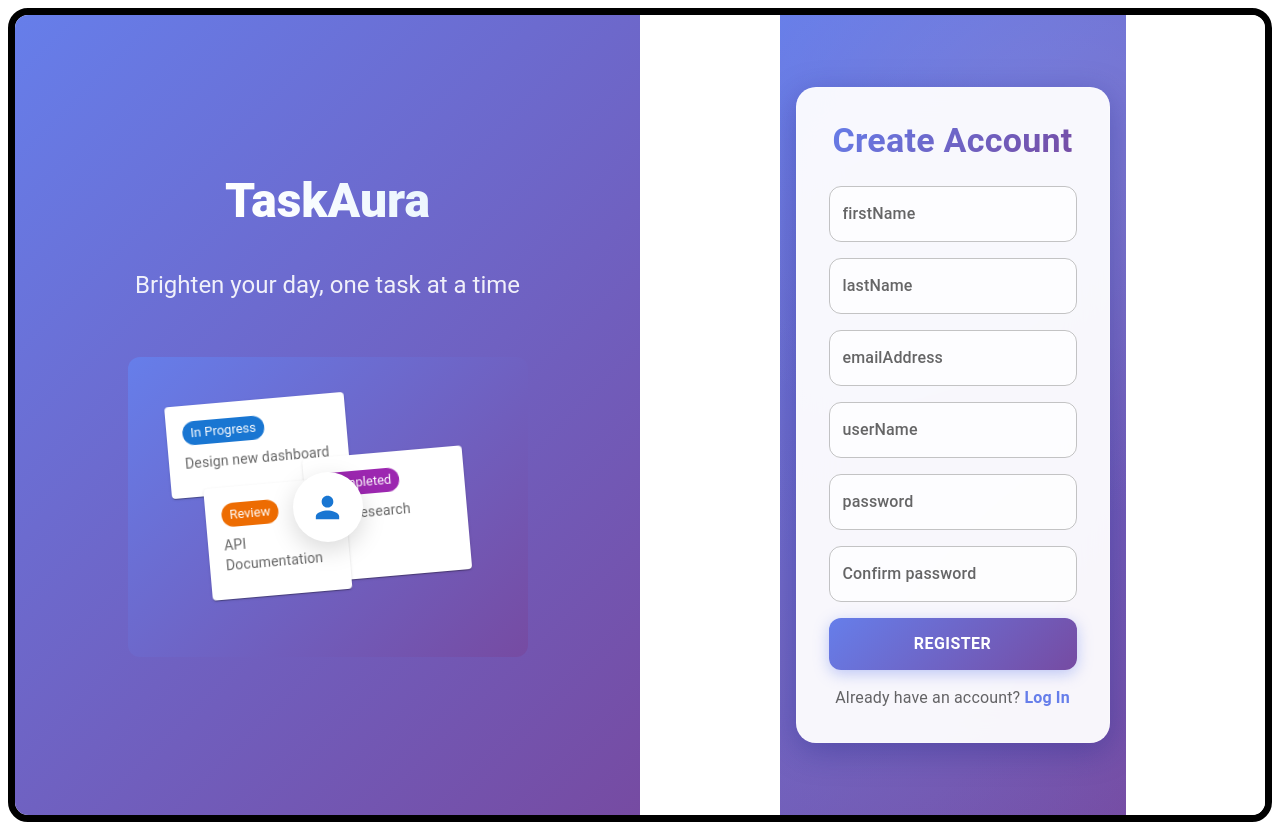
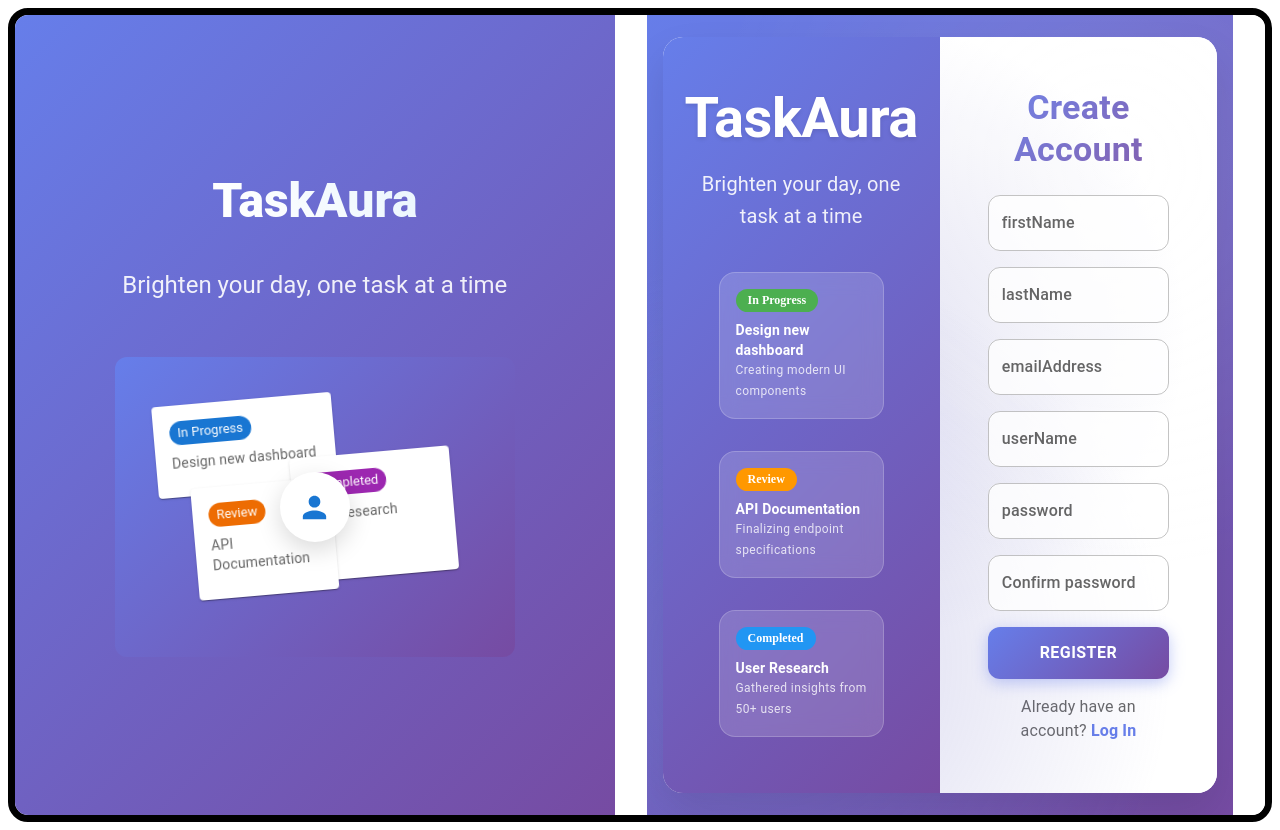
Before and after one commit to lucydavid003/Tasky-frontend, a React (Vite) app: page /register in a window 1280 px wide. Built offline with nearby package versions, Linux system fonts and the light colour scheme.

Commit message:
added changes to my register.tsx

```diff
--- a/src/Pages/Register.tsx
+++ b/src/Pages/Register.tsx
@@ -6,14 +6,15 @@ import {
   Typography,
   Link as MuiLink,
   Stack,
+  Paper,
 } from "@mui/material";
 import { Link, useNavigate } from "react-router-dom";
 import { useMutation } from "@tanstack/react-query";
 import axios from "axios";
 import { useState } from "react";
 import axiosInstance from "../api/axios";
-import { styled } from "@mui/material/styles";
-
+import { styled, useTheme } from "@mui/material/styles";
+import useMediaQuery from "@mui/material/useMediaQuery";
 
 const GradientBackground = styled(Box)(() => ({
   background: "linear-gradient(135deg, #667eea 0%, #764ba2 100%)",
@@ -25,7 +26,7 @@ const GradientBackground = styled(Box)(() => ({
   position: "relative",
   overflow: "hidden",
   "&::before": {
-    content: '""',
+    content: `''`,
     position: "absolute",
     top: 0,
     left: 0,
@@ -40,20 +41,40 @@ const GradientBackground = styled(Box)(() => ({
   },
 }));
 
-
-const StyledContainer = styled(Box)(() => ({
+const MainContainer = styled(Box)(() => ({
+  display: "flex",
+  maxWidth: "1200px",
   width: "100%",
-  maxWidth: 400,
-  padding: "32px",
-  backgroundColor: "rgba(255, 255, 255, 0.95)",
-  backdropFilter: "blur(20px)",
   borderRadius: "20px",
-  boxShadow: "0 8px 32px 0 rgba(31, 38, 135, 0.37)",
-  border: "1px solid rgba(255, 255, 255, 0.18)",
-  position: "relative",
-  zIndex: 1,
+  overflow: "hidden",
+  boxShadow: "0 20px 40px rgba(0, 0, 0, 0.1)",
+  backgroundColor: "white",
+  minHeight: "600px",
 }));
 
+const LeftSection = styled(Box)(() => ({
+  flex: 1,
+  background: "linear-gradient(135deg, #667eea 0%, #764ba2 100%)",
+  padding: "48px",
+  display: "flex",
+  flexDirection: "column",
+  justifyContent: "center",
+  alignItems: "center",
+  color: "white",
+  position: "relative",
+  overflow: "hidden",
+}));
+
+const RightSection = styled(Paper)(() => ({
+  flex: 1,
+  padding: "48px",
+  display: "flex",
+  flexDirection: "column",
+  justifyContent: "center",
+  backgroundColor: "white",
+  borderRadius: 0,
+  boxShadow: "none",
+}));
 
 const StyledTextField = styled(TextField)(() => ({
   "& .MuiOutlinedInput-root": {
@@ -83,7 +104,6 @@ const StyledTextField = styled(TextField)(() => ({
   },
 }));
 
-
 const StyledButton = styled(Button)(() => ({
   borderRadius: "12px",
   padding: "12px 24px",
@@ -105,12 +125,43 @@ const StyledButton = styled(Button)(() => ({
   },
 }));
 
-
 const StyledAlert = styled(Alert)(() => ({
   borderRadius: "12px",
   "& .MuiAlert-icon": {
     alignItems: "center",
   },
+}));
+
+const TaskCard = styled(Box)(() => ({
+  backgroundColor: "rgba(255, 255, 255, 0.15)",
+  backdropFilter: "blur(10px)",
+  borderRadius: "16px",
+  padding: "16px",
+  margin: "8px",
+  border: "1px solid rgba(255, 255, 255, 0.2)",
+  transition: "all 0.3s ease",
+  "&:hover": {
+    transform: "translateY(-4px)",
+    backgroundColor: "rgba(255, 255, 255, 0.2)",
+  },
+}));
+
+const StatusChip = styled(Box)<{ status: string }>(({ status }) => ({
+  display: "inline-block",
+  padding: "4px 12px",
+  borderRadius: "20px",
+  fontSize: "12px",
+  fontWeight: 600,
+  backgroundColor:
+    status === "progress"
+      ? "#4CAF50"
+      : status === "review"
+      ? "#FF9800"
+      : status === "completed"
+      ? "#2196F3"
+      : "#9C27B0",
+  color: "white",
+  marginBottom: "8px",
 }));
 
 interface User {
@@ -122,7 +173,6 @@ interface User {
 }
 
 function Register() {
-
   const [firstName, setFirstName] = useState("");
   const [lastName, setLastName] = useState("");
   const [userName, setUserName] = useState("");
@@ -132,6 +182,8 @@ function Register() {
   const [formError, setFormError] = useState("");
   const navigate = useNavigate();
 
+  const theme = useTheme();
+  const isMdDown = useMediaQuery(theme.breakpoints.down("md"));
 
   const { isPending, mutate } = useMutation({
     mutationKey: ["register-user"],
@@ -148,10 +200,9 @@ function Register() {
     },
     onSuccess: () => {
       navigate("/login");
-    }
+    },
   });
 
-  // Your original handleSignUp function - unchanged
   function handleSignUp() {
     setFormError("");
     if (password !== Confirmpassword) {
@@ -164,7 +215,87 @@ function Register() {
 
   return (
     <GradientBackground>
-      <StyledContainer>
+      <MainContainer>
+        {!isMdDown && (
+          <LeftSection>
+            <Box sx={{ textAlign: "center", marginBottom: "32px" }}>
+              <Typography
+                variant="h2"
+                fontWeight={700}
+                sx={{
+                  fontSize: { xs: "2.5rem", md: "3.5rem" },
+                  marginBottom: "16px",
+                  textShadow: "0 2px 4px rgba(0,0,0,0.1)",
+                }}
+              >
+                TaskAura
+              </Typography>
+              <Typography
+                variant="h6"
+                sx={{
+                  opacity: 0.9,
+                  fontSize: { xs: "1rem", md: "1.25rem" },
+                  fontWeight: 400,
+                }}
+              >
+                Brighten your day, one task at a time
+              </Typography>
+            </Box>
+
+            <Box
+              sx={{
+                display: "flex",
+                flexDirection: "column",
+                gap: "16px",
+                width: "100%",
+                maxWidth: "400px",
+              }}
+            >
+              <TaskCard>
+                <StatusChip status="progress">In Progress</StatusChip>
+                <Typography variant="body2" fontWeight={600}>
+                  Design new dashboard
+                </Typography>
+                <Typography variant="caption" sx={{ opacity: 0.8 }}>
+                  Creating modern UI components
+                </Typography>
+              </TaskCard>
+
+              <TaskCard>
+                <StatusChip status="review">Review</StatusChip>
+                <Typography variant="body2" fontWeight={600}>
+                  API Documentation
+                </Typography>
+                <Typography variant="caption" sx={{ opacity: 0.8 }}>
+                  Finalizing endpoint specifications
+                </Typography>
+              </TaskCard>
+
+              <TaskCard>
+                <StatusChip status="completed">Completed</StatusChip>
+                <Typography variant="body2" fontWeight={600}>
+                  User Research
+                </Typography>
+                <Typography variant="caption" sx={{ opacity: 0.8 }}>
+                  Gathered insights from 50+ users
+                </Typography>
+              </TaskCard>
+            </Box>
+          </LeftSection>
+        )}
+
+        <RightSection
+          sx={
+            isMdDown
+              ? {
+                  width: "100%",
+                  maxWidth: "400px",
+                  margin: "auto",
+                  borderRadius: "20px",
+                }
+              : {}
+          }
+        >
           <Typography
             variant="h4"
             fontWeight={700}
@@ -175,7 +306,7 @@ function Register() {
               backgroundClip: "text",
               WebkitBackgroundClip: "text",
               WebkitTextFillColor: "transparent",
-            marginBottom: 3,
+              marginBottom: "24px",
             }}
           >
             Create Account
@@ -183,9 +314,7 @@ function Register() {
 
           <Stack spacing={2}>
             {formError && (
-            <StyledAlert severity="error">
-              {formError}
-            </StyledAlert>
+              <StyledAlert severity="error">{formError}</StyledAlert>
             )}
 
             <StyledTextField
@@ -256,7 +385,7 @@ function Register() {
 
           <Typography
             textAlign="center"
-          mt={2}
+            marginTop="16px"
             sx={{ color: "text.secondary" }}
           >
             Already have an account?{" "}
@@ -275,7 +404,8 @@ function Register() {
               Log In
             </MuiLink>
           </Typography>
-      </StyledContainer>
+        </RightSection>
+      </MainContainer>
     </GradientBackground>
   );
 }
```
Lines whose indentation alone changed are shown as unchanged.
